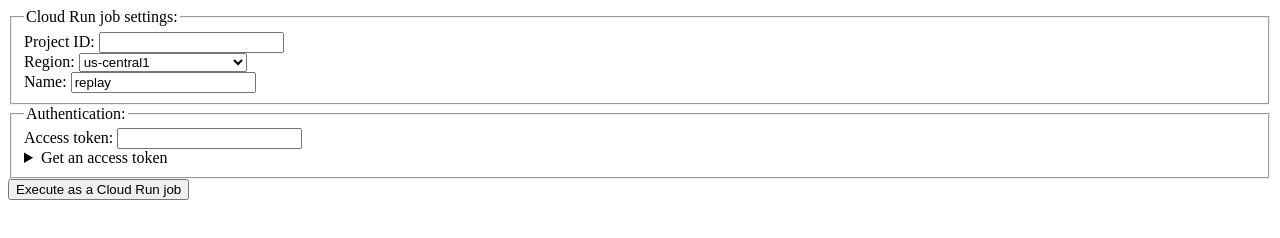
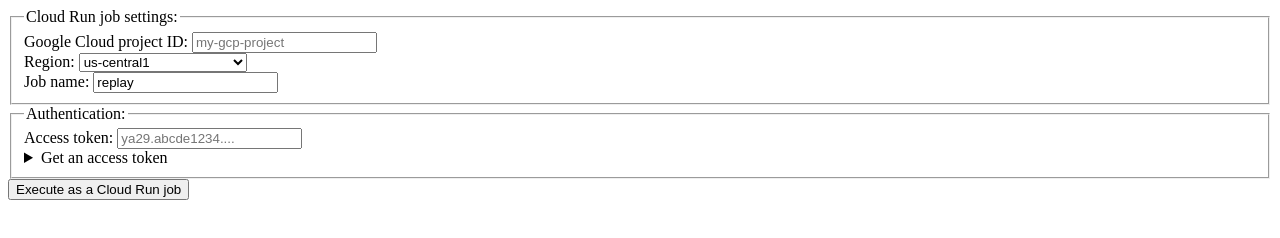
Before and after one commit to steren/cloud-run-replay, a browser extension: page chrome-extension/Replay.html in a window 1280 px wide. Drawn offline with Linux system fonts and the light colour scheme.

Commit message:
Add placeholders to inputs

```diff
--- a/chrome-extension/Replay.html
+++ b/chrome-extension/Replay.html
@@ -27,7 +27,7 @@
   <form>
     <fieldset>
       <legend>Cloud Run job settings:</legend>
-      <label for="project">Project ID:</label> <input name="project" id="project" required><br/>
+      <label for="project">Google Cloud project ID:</label> <input name="project" id="project" placeholder="my-gcp-project" required><br/>
       <label for="region">Region:</label>
       <select name="region" id="region" required>
         <option value="us-central1" selected>us-central1</option>
@@ -69,11 +69,11 @@
         <option value="australia-southeast2">australia-southeast2</option>
         <option value="me-west1">me-west1</option>
       </select><br/>
-      <label for="name">Name:</label> <input name="name" id="name" value="replay"><br/>
+      <label for="name">Job name:</label> <input name="name" id="name" value="replay" placeholder="replay"><br/>
     </fieldset>
     <fieldset>
       <legend>Authentication:</legend>
-      <label for="name">Access token:</label> <input name="token" id="token" required>
+      <label for="name">Access token:</label> <input name="token" id="token" placeholder="ya29.abcde1234...." required>
       <details>
         <summary>Get an access token</summary>
         <h3>Using the gcloud command line</h3>
```
